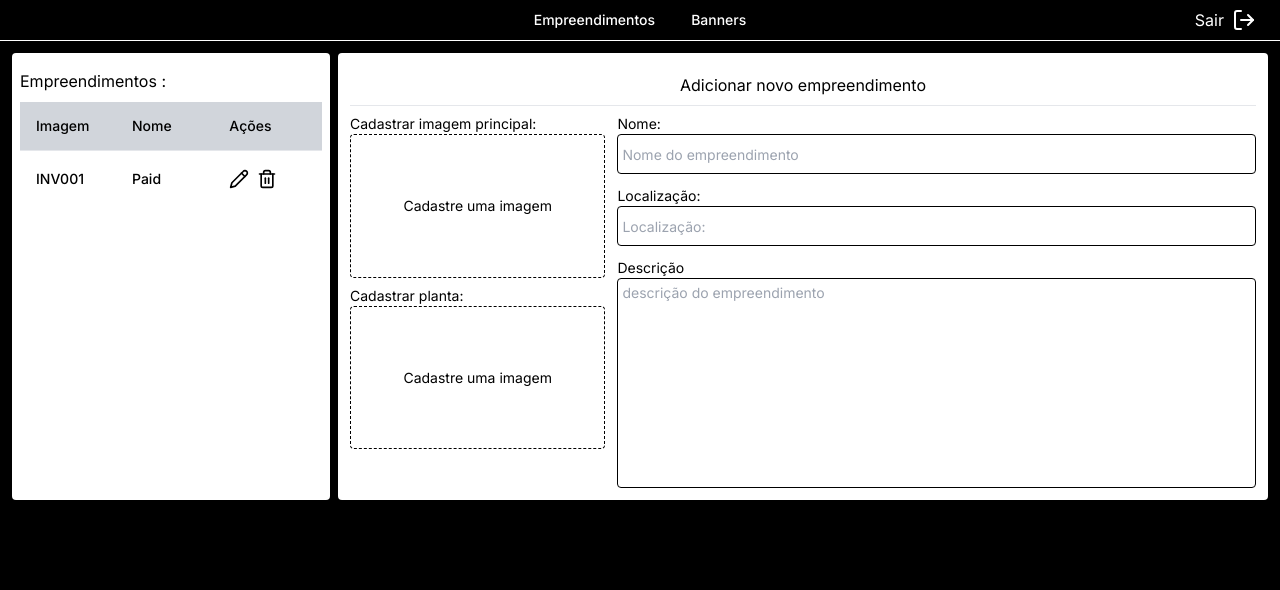
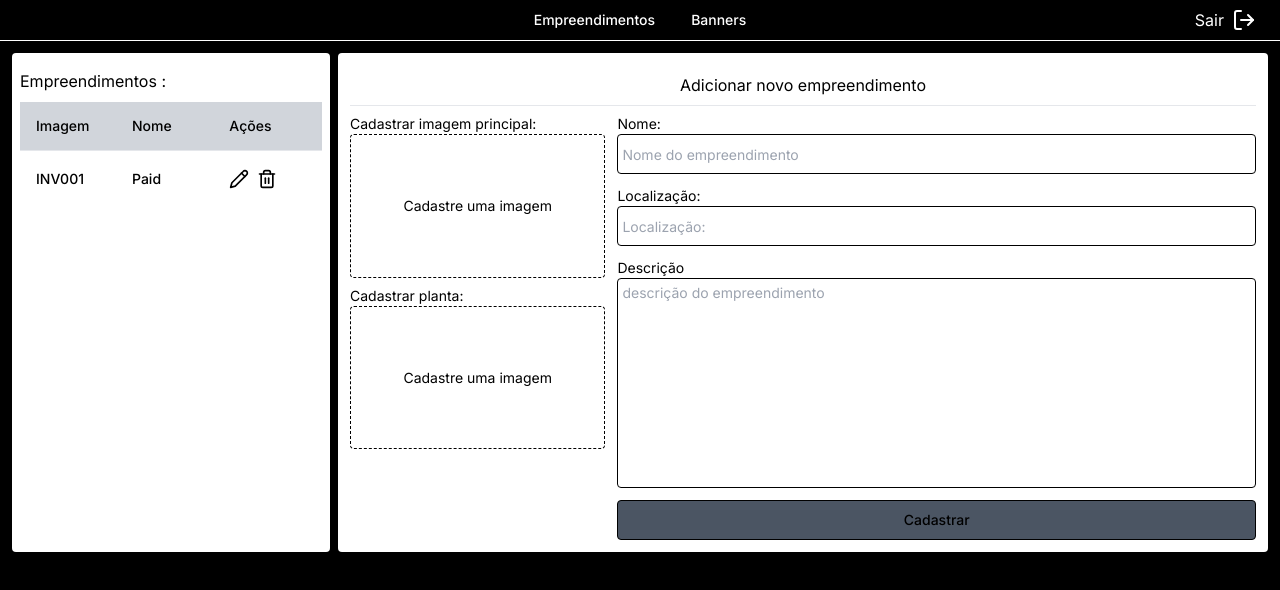
Before and after one commit to MOOX1/Land-page-da-corretora, a Next.js app: page /admin in a window 1280 px wide. Shown: the top 590 px of the page. Built offline with nearby package versions, Linux system fonts and the light colour scheme.

Commit message:
new commit

```diff
--- a/package.json
+++ b/package.json
@@ -9,6 +9,7 @@
     "lint": "next lint"
   },
   "dependencies": {
+    "@hookform/resolvers": "^3.1.1",
     "@radix-ui/react-avatar": "^1.0.3",
     "@radix-ui/react-context-menu": "^2.1.4",
     "@radix-ui/react-navigation-menu": "^1.1.3",
@@ -27,9 +28,11 @@
     "postcss": "8.4.26",
     "react": "18.2.0",
     "react-dom": "18.2.0",
+    "react-hook-form": "^7.45.2",
     "tailwind-merge": "^1.14.0",
     "tailwindcss": "3.3.3",
     "tailwindcss-animate": "^1.0.6",
-    "typescript": "5.1.6"
+    "typescript": "5.1.6",
+    "zod": "^3.21.4"
   }
 }
--- a/src/app/admin/page.tsx
+++ b/src/app/admin/page.tsx
@@ -1,48 +1,5 @@
-"use client";
-
-import Table from "@/components/table";
-import AddImage from "@/components/AddImage";
-import { Input } from "@/components/ui/input";
-import { Textarea } from "@/components/ui/textarea";
+import Empreendimentos from "@/components/Empreendimentos";
 
 export default function Admin() {
-  return (
-    <div className="flex gap-2 p-3 h-full">
-      <div className="flex-1 bg-white p-2 text-black rounded">
-        <h1 className="border-b border-white py-2">Empreendimentos :</h1>
-        <Table />
-      </div>
-      <div className="flex-[3] bg-white w-full text-black rounded h-full p-3">
-        <h1 className="w-full py-2 text-center border-b border-gray-200 mb-2">
-          Adicionar novo empreendimento
-        </h1>
-        <div className="flex w-full gap-3">
-          <div className="w-2/5 flex flex-col gap-2">
-            <AddImage key="main" label="Cadastrar imagem principal:" />
-            <AddImage key="plant" label="Cadastrar planta:" />
-          </div>
-          <div className="flex w-full flex-col ">
-            <p className="text-sm">Nome:</p>
-            <Input
-              type="text"
-              className="rounded w-full placeholder:text-gray-400 text-sm p-1 mb-3"
-              placeholder="Nome do empreendimento"
-            />
-            <p className="text-sm">Localização:</p>
-            <Input
-              type="text"
-              className="rounded w-full placeholder:text-gray-400 text-sm p-1 mb-3"
-              placeholder="Localização:"
-            />
-            <p className="text-sm">Descrição</p>
-            <Textarea
-              placeholder="descrição do empreendimento"
-              className="w-full rounded resize-none h-auto placeholder:text-gray-400 p-1"
-              rows={10}
-            />
-          </div>
-        </div>
-      </div>
-    </div>
-  );
+  return <Empreendimentos />;
 }
--- a/src/components/AddImage/index.tsx
+++ b/src/components/Empreendimentos/AddImage/index.tsx
@@ -7,14 +7,20 @@ import Image from "next/image";
 
 interface IAddImageProps {
   label?: string;
-  key: string;
+  keySTRING: string;
+  handleImage: (value: File) => void;
 }
 
-export default function AddImage({ label, key }: IAddImageProps) {
+export default function AddImage({
+  label,
+  keySTRING: key,
+  handleImage,
+}: IAddImageProps) {
   const [previewUrl, setPreviewUrl] = useState<string>("");
 
   const handleImageChange = (event: ChangeEvent<HTMLInputElement>) => {
     const file = event?.target?.files?.[0];
+    handleImage(file as File);
 
     if (file) {
       const reader = new FileReader();
--- /dev/null
+++ b/src/components/Empreendimentos/CardImage/index.tsx
@@ -0,0 +1,117 @@
+"use client";
+
+import AddImage from "@/components/Empreendimentos/AddImage";
+import { Input } from "@/components/ui/input";
+import { Textarea } from "@/components/ui/textarea";
+import { Button } from "@/components/ui/button";
+import { Control, UseFormReturn, useForm } from "react-hook-form";
+import * as zod from "@hookform/resolvers/zod";
+import { z } from "zod";
+import { useState } from "react";
+import { handleClientScriptLoad } from "next/script";
+
+const schema = z.object({
+  nome: z.string().min(1, "Informe um email válido"),
+  localizacao: z.string().min(1, "Campo Obrigatório"),
+  descricao: z.string().min(1, "Campo Obrigatório"),
+});
+
+type TFormDataProps = z.infer<typeof schema>;
+
+export default function CardImage() {
+  const [imageMain, setImageMain] = useState<File>();
+  const [imagePlant, setImagePlant] = useState<File>();
+
+  const {
+    handleSubmit,
+    register,
+    formState: { errors },
+    control,
+    reset,
+  } = useForm<TFormDataProps>({
+    mode: "onSubmit",
+    criteriaMode: "firstError",
+    resolver: zod.zodResolver(schema),
+    defaultValues: {
+      descricao: "",
+      localizacao: "",
+      nome: "",
+    },
+  });
+
+  const onSubmit = async (data: TFormDataProps) => {
+    const formData = new FormData();
+
+    formData.append("file", setImageMain.toString());
+    formData.append("upload_preset", "kjoct0g0");
+
+    const response = fetch(
+      `https://api.cloudinary.com/v1_1/${process.env.CLOUDINARY_NAME}/upload`,
+      {}
+    );
+    console.log(data);
+    console.log(imageMain);
+    console.log(imagePlant);
+  };
+
+  const handleImage = (value: File, main: boolean) => {
+    if (main) return setImageMain(value);
+
+    return setImagePlant(value);
+  };
+
+  return (
+    <form
+      onSubmit={handleSubmit(onSubmit)}
+      className="flex-[3] bg-white w-full text-black rounded h-full p-3"
+    >
+      <h1 className="w-full py-2 text-center border-b border-gray-200 mb-2">
+        Adicionar novo empreendimento
+      </h1>
+      <div className="flex w-full gap-3">
+        <div className="w-2/5 flex flex-col gap-2">
+          <AddImage
+            handleImage={(e) => handleImage(e, true)}
+            keySTRING="main"
+            label="Cadastrar imagem principal:"
+          />
+          <AddImage
+            handleImage={(e) => handleImage(e, false)}
+            keySTRING="plant"
+            label="Cadastrar planta:"
+          />
+        </div>
+        <div className="flex w-full flex-col ">
+          <p className="text-sm">Nome:</p>
+          <Input
+            type="text"
+            className="rounded w-full placeholder:text-gray-400 text-sm p-1 mb-3"
+            placeholder="Nome do empreendimento"
+            {...register("nome")}
+          />
+          <p className="text-sm">Localização:</p>
+          <Input
+            type="text"
+            className="rounded w-full placeholder:text-gray-400 text-sm p-1 mb-3"
+            placeholder="Localização:"
+            {...register("localizacao")}
+          />
+          <p className="text-sm">Descrição</p>
+          <Textarea
+            placeholder="descrição do empreendimento"
+            className="w-full rounded resize-none h-auto placeholder:text-gray-400 p-1"
+            rows={10}
+            {...register("descricao")}
+          />
+          <Button
+            variant={"outline"}
+            type="submit"
+            className="w-full bg-gray-600 mt-3 rounded"
+          >
+            Cadastrar
+          </Button>
+        </div>
+      </div>
+    </form>
+  );
+}
--- /dev/null
+++ b/src/components/Empreendimentos/index.tsx
@@ -0,0 +1,14 @@
+import Table from "@/components/table";
+import CardImage from "./CardImage";
+
+export default function Empreendimentos() {
+  return (
+    <div className="flex gap-2 p-3 h-full">
+      <div className="flex-1 bg-white p-2 text-black rounded">
+        <h1 className="border-b border-white py-2">Empreendimentos :</h1>
+        <Table />
+      </div>
+      <CardImage />
+    </div>
+  );
+}
```
Also changed, not shown: 1 other file (tests, documents, lock files or other folders).
